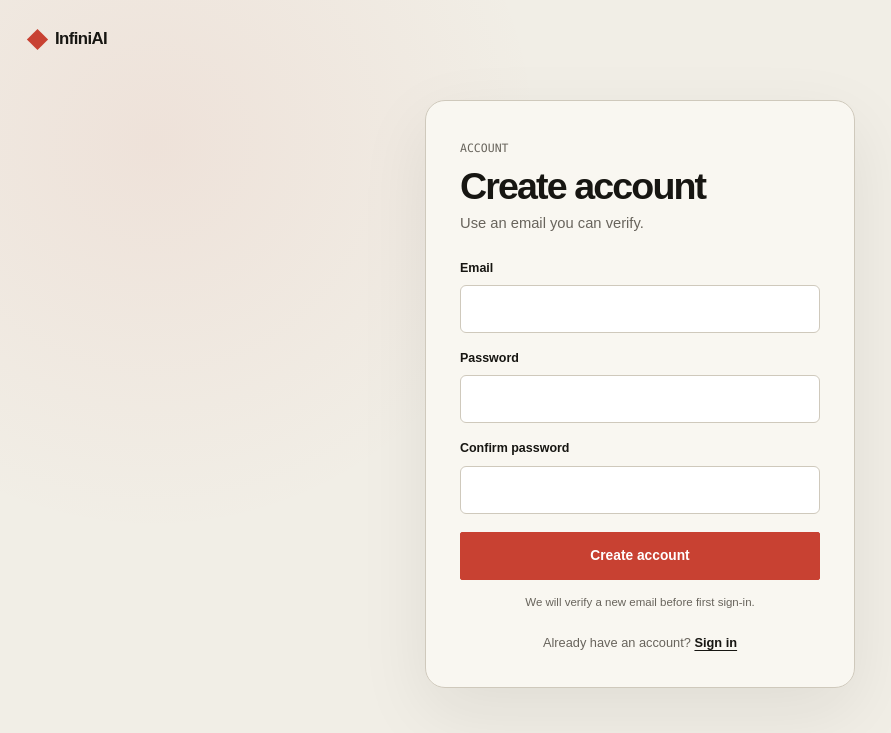
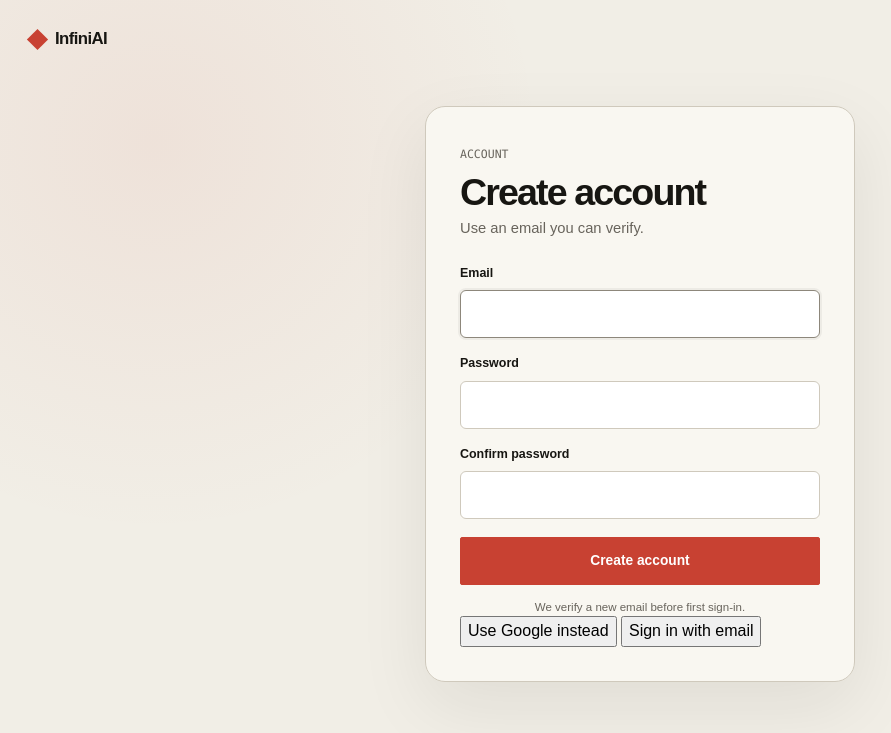
Before and after one commit to RunZER0/infinihumanizer, a Django app: page /accounts/signup/ in a window 1280 px wide. Shown: the top 733 px of the page, without its empty margins (0-891 px from the left). Run offline with Django 5.2, Linux system fonts and the light colour scheme; some libraries are stand-ins or nearby versions.

Commit message:
Separate social, email, and signup auth modes

```diff
--- a/accounts/templates/account/login.html
+++ b/accounts/templates/account/login.html
@@ -4,7 +4,7 @@
 <head>
   <meta charset="utf-8">
   <meta name="viewport" content="width=device-width,initial-scale=1">
-  <title>{% if signup_open or signup_form.errors %}Create account{% else %}Sign in{% endif %} - InfiniAI</title>
+  <title>{% if auth_mode == "signup" %}Create account{% else %}Sign in{% endif %} - InfiniAI</title>
   <link rel="stylesheet" href="{% static 'css/platform.css' %}">
 </head>
 <body class="auth-clean-body">
@@ -15,27 +15,18 @@
   </a>
 
   <section class="auth-clean-card" aria-live="polite">
-    <div
-      class="auth-choice-panel auth-login-panel"
-      id="auth-login-panel"
-      {% if signup_open or signup_form.errors %}hidden{% endif %}
-    >
+
+    <div class="auth-choice-panel" id="auth-social-panel" {% if auth_mode and auth_mode != "social" %}hidden{% endif %}>
       <div class="auth-clean-heading">
         <span class="micro">ACCOUNT</span>
         <h1>Sign in</h1>
-        <p>Continue to your workspace.</p>
+        <p>Choose how you want to continue.</p>
       </div>
 
       {% if messages %}
       <div class="auth-clean-messages">
-        {% for message in messages %}
-        <div class="notice">{{ message }}</div>
-        {% endfor %}
+        {% for message in messages %}<div class="notice">{{ message }}</div>{% endfor %}
       </div>
-      {% endif %}
-
-      {% if form.errors %}
-      <div class="notice">Check your email and password, then try again.</div>
       {% endif %}
 
       <a class="google-auth-btn auth-google-primary" href="{% url 'google_login_fixed' %}{% if redirect_field_value %}?next={{ redirect_field_value|urlencode }}{% endif %}">
@@ -50,13 +41,34 @@
         <span>Continue with Google</span>
       </a>
 
-      <div class="auth-clean-divider"><span>or</span></div>
+      <button class="btn auth-mode-secondary" type="button" data-auth-switch="email">Use email instead</button>
+
+      <button class="auth-clean-switch" type="button" data-auth-switch="signup">
+        New here? <strong>Create account</strong>
+      </button>
+    </div>
+
+    <div class="auth-choice-panel" id="auth-email-panel" {% if auth_mode != "email" %}hidden{% endif %}>
+      <div class="auth-clean-heading">
+        <span class="micro">EMAIL SIGN IN</span>
+        <h1>Sign in</h1>
+        <p>Enter your account details.</p>
+      </div>
+
+      {% if form.errors %}
+      <div class="notice">Check your email and password, then try again.</div>
+      {% endif %}
+      {% if messages %}
+      <div class="auth-clean-messages">
+        {% for message in messages %}<div class="notice">{{ message }}</div>{% endfor %}
+      </div>
+      {% endif %}
 
       <form method="post" action="{% url 'account_login' %}" class="auth-clean-form">
         {% csrf_token %}
         <div class="field">
           <label for="id_login">Email</label>
-          <input id="id_login" type="email" name="login" autocomplete="email" required autofocus>
+          <input id="id_login" type="email" name="login" autocomplete="email" required {% if auth_mode == "email" %}autofocus{% endif %}>
         </div>
         <div class="field">
           <div class="auth-field-label-row">
@@ -71,16 +83,13 @@
         <button class="btn btn-primary auth-clean-submit" type="submit">Sign in</button>
       </form>
 
-      <button class="auth-clean-switch" type="button" data-auth-switch="signup">
-        New here? <strong>Create account</strong>
-      </button>
+      <div class="auth-mode-links">
+        <button type="button" data-auth-switch="social">Use Google instead</button>
+        <button type="button" data-auth-switch="signup">Create account</button>
+      </div>
     </div>
 
-    <div
-      class="auth-choice-panel auth-signup-panel"
-      id="auth-signup-panel"
-      {% if not signup_open and not signup_form.errors %}hidden{% endif %}
-    >
+    <div class="auth-choice-panel" id="auth-signup-panel" {% if auth_mode != "signup" %}hidden{% endif %}>
       <div class="auth-clean-heading">
         <span class="micro">ACCOUNT</span>
         <h1>Create account</h1>
@@ -101,7 +110,7 @@
         {% if redirect_field_value %}<input type="hidden" name="next" value="{{ redirect_field_value }}">{% endif %}
         <div class="field">
           <label for="signup_email">Email</label>
-          <input id="signup_email" type="email" name="email" value="{{ signup_form.email.value|default:'' }}" required autocomplete="email">
+          <input id="signup_email" type="email" name="email" value="{{ signup_form.email.value|default:'' }}" required autocomplete="email" {% if auth_mode == "signup" %}autofocus{% endif %}>
         </div>
         <div class="field">
           <label for="signup_password1">Password</label>
@@ -114,40 +123,44 @@
         <button class="btn btn-primary auth-clean-submit" type="submit">Create account</button>
       </form>
 
-      <p class="auth-clean-note">We will verify a new email before first sign-in.</p>
+      <p class="auth-clean-note">We verify a new email before first sign-in.</p>
 
-      <button class="auth-clean-switch" type="button" data-auth-switch="login">
-        Already have an account? <strong>Sign in</strong>
-      </button>
+      <div class="auth-mode-links">
+        <button type="button" data-auth-switch="social">Use Google instead</button>
+        <button type="button" data-auth-switch="email">Sign in with email</button>
+      </div>
     </div>
   </section>
 </main>
 
 <script>
 (function () {
-  const loginPanel = document.getElementById("auth-login-panel");
-  const signupPanel = document.getElementById("auth-signup-panel");
+  const panels = {
+    social: document.getElementById("auth-social-panel"),
+    email: document.getElementById("auth-email-panel"),
+    signup: document.getElementById("auth-signup-panel")
+  };
 
   function showPanel(name) {
-    const signup = name === "signup";
-    loginPanel.hidden = signup;
-    signupPanel.hidden = !signup;
+    Object.entries(panels).forEach(function ([key, panel]) {
+      panel.hidden = key !== name;
+    });
 
     const url = new URL(window.location.href);
-    if (signup) {
+    if (name === "signup") {
       url.searchParams.set("signup", "1");
     } else {
       url.searchParams.delete("signup");
     }
     window.history.replaceState({}, "", url);
+
+    const input = panels[name].querySelector("input:not([type=hidden])");
+    if (input) window.setTimeout(function () { input.focus(); }, 20);
   }
 
   document.querySelectorAll("[data-auth-switch]").forEach(function (button) {
     button.addEventListener("click", function () {
       showPanel(button.dataset.authSwitch);
-      const panel = button.dataset.authSwitch === "signup" ? signupPanel : loginPanel;
-      const input = panel.querySelector("input:not([type=hidden])");
-      if (input) input.focus();
     });
   });
 })();
```
